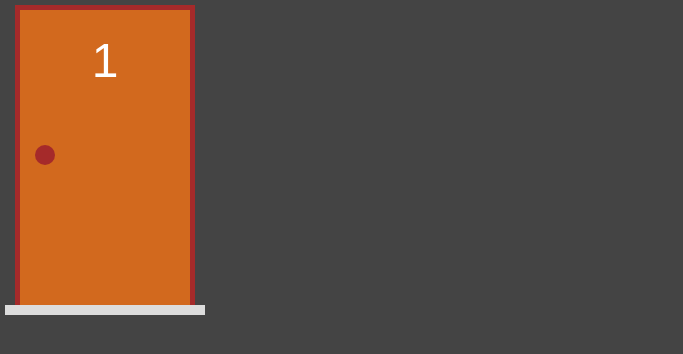
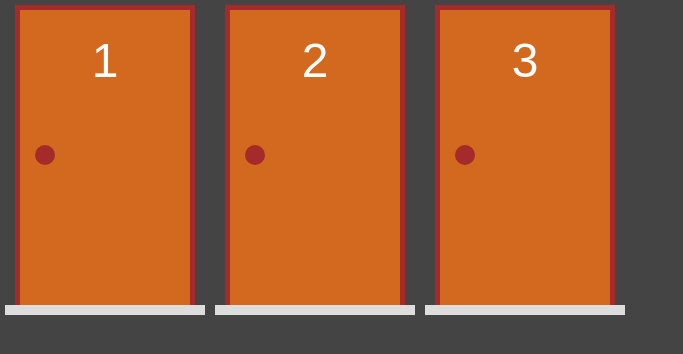
Before and after one commit to FelipeEnne/winningDoor, a Next.js app: page / in a window 1280 px wide. Shown: the top 354 px of the page, without its empty margins (0-683 px from the left). Built offline with nearby package versions, Linux system fonts and the light colour scheme.

Commit message:
add doors function

```diff
--- a/src/app/page.tsx
+++ b/src/app/page.tsx
@@ -4,13 +4,22 @@ import { useState } from "react";
 import Door from "@/components/Door/door";
 import Gift from "@/components/Gift/gift";
 import DoorModel from "@/model/door";
+import { createDoor, updateDoors } from "@/functions/doors";
 
 export default function Home() {
-  const [p1, setP1] = useState(new DoorModel(1));
+  const [doors, setDoors] = useState(createDoor(3, 2));
 
-  return (
-    <div style={{ display: "flex" }}>
-      <Door door={p1} />
-    </div>
-  );
+  function rederDoors() {
+    return doors.map((door) => {
+      return (
+        <Door
+          key={door.number}
+          value={door}
+          onChange={(newDoor) => setDoors(updateDoors(doors, newDoor))}
+        />
+      );
+    });
+  }
+
+  return <div style={{ display: "flex" }}>{rederDoors()}</div>;
 }
--- a/src/components/Door/Door.module.css
+++ b/src/components/Door/Door.module.css
@@ -10,11 +10,13 @@
 
 .frame {
   display: flex;
+  flex-direction: column-reverse;
   flex-grow: 1;
   border-left: 5px solid brown;
   border-top: 5px solid brown;
   border-right: 5px solid brown;
   width: 90%;
+  background-color: #0005;
 }
 
 .door {
--- a/src/components/Door/door.tsx
+++ b/src/components/Door/door.tsx
@@ -1,20 +1,35 @@
 import DoorModel from "@/model/door";
 import styles from "./Door.module.css";
+import Gift from "../Gift/gift";
 
 interface DoorProps {
-  door: DoorModel;
+  value: DoorModel;
+  onChange: (newDoor: DoorModel) => void;
 }
 
 export default function Door(props: DoorProps) {
-  const { door } = props;
-  const selected = door.selected ? styles.selected : "";
+  const door = props.value;
+  const selected = door.selected && !door.open ? styles.selected : "";
+
+  const changeSelection = (e) => props.onChange(door.toggleSelection());
+  const open = (e) => {
+    e.stopPropagation();
+    props.onChange(door.openDoor());
+  };
+
+  function renderDoor() {
+    return (
+      <div className={styles.door}>
+        <div className={styles.number}>{door.number}</div>
+        <div className={styles.knob} onClick={open}></div>
+      </div>
+    );
+  }
+
   return (
-    <div className={styles.area}>
+    <div className={styles.area} onClick={changeSelection}>
       <div className={`${styles.frame} ${selected}`}>
-        <div className={styles.door}>
-          <div className={styles.number}>{door.number}</div>
-          <div className={styles.knob}></div>
-        </div>
+        {door.closed ? renderDoor() : door.gift ? <Gift /> : false}
       </div>
       <div className={styles.floor}></div>
     </div>
--- /dev/null
+++ b/src/functions/doors.ts
@@ -0,0 +1,24 @@
+import DoorModel from "@/model/door";
+
+export function createDoor(q: number, selected: number): DoorModel[] {
+  return Array.from({ length: q }, (_, i) => {
+    const number = i + 1;
+    const hasGift = number === selected;
+    return new DoorModel(number, hasGift);
+  });
+}
+
+export function updateDoors(
+  doors: DoorModel[],
+  updatedDoors: DoorModel
+): DoorModel[] {
+  return doors.map((currentDoor) => {
+    const isUpdated = currentDoor.number === updatedDoors.number;
+
+    if (isUpdated) {
+      return updatedDoors;
+    } else {
+      return updatedDoors.open ? currentDoor : currentDoor.uncheckSelection();
+    }
+  });
+}
--- a/src/model/door.ts
+++ b/src/model/door.ts
@@ -27,6 +27,10 @@ export default class DoorModel {
     return this.#open;
   }
 
+  get closed() {
+    return !this.#open;
+  }
+
   uncheckSelection() {
     const selected = false;
     return new DoorModel(this.number, this.gift, selected, this.open);
```
